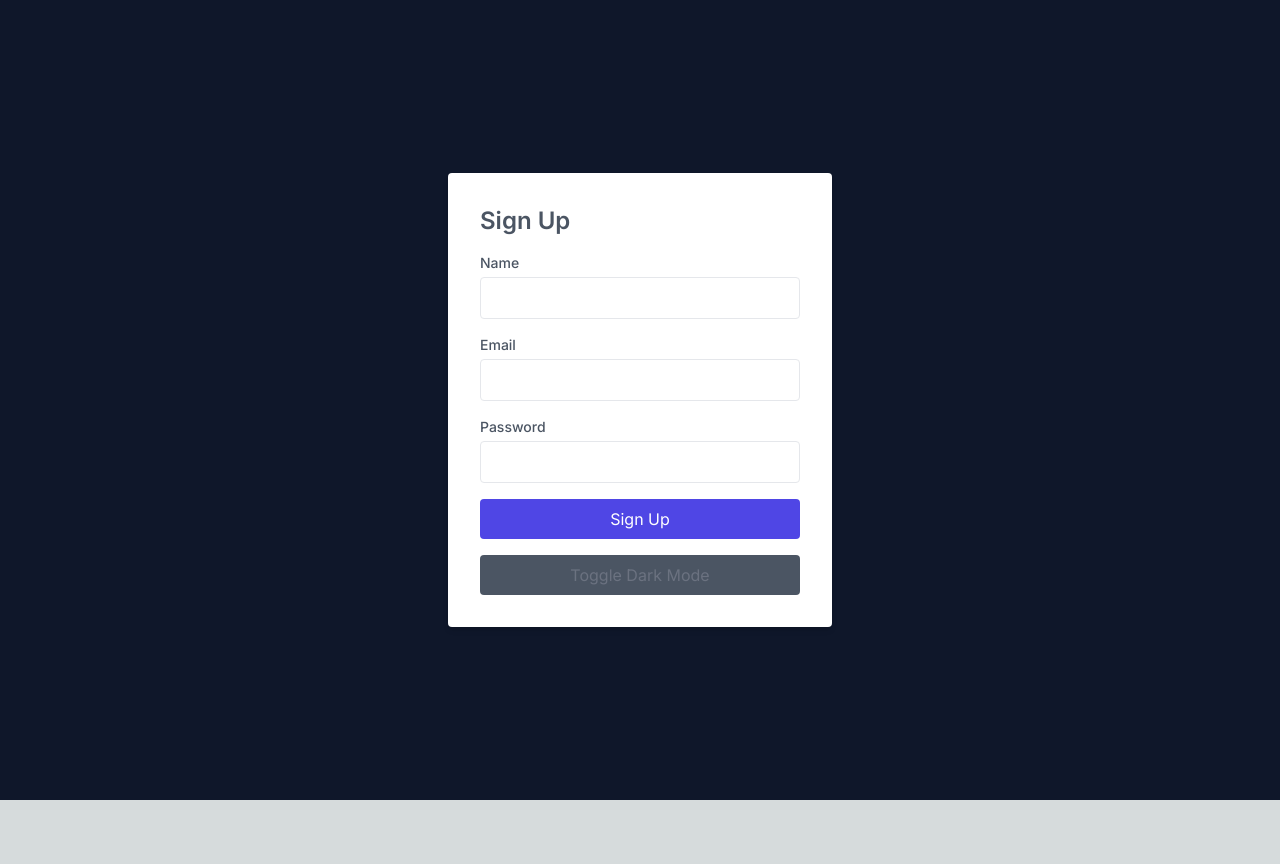
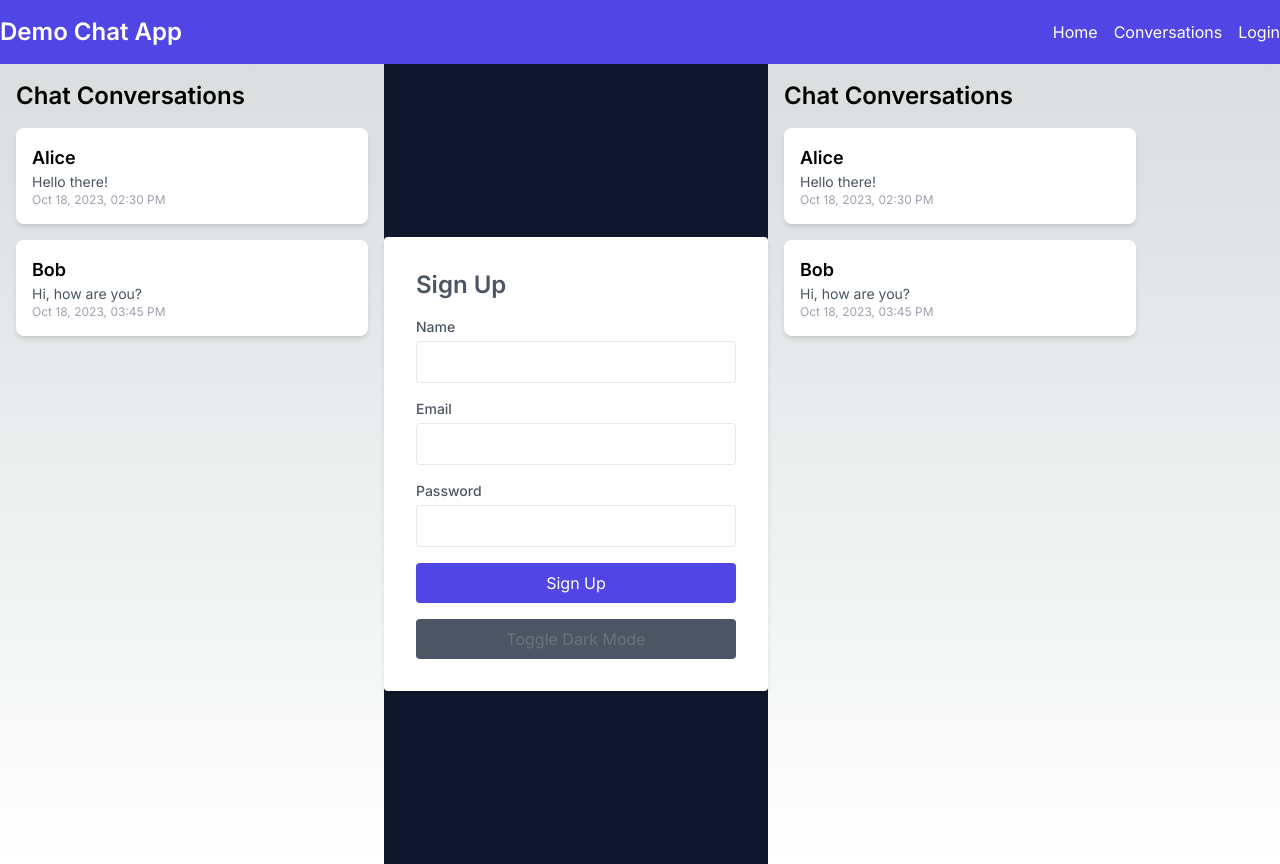
Before and after one commit to Kratosgado/nextjs-frontend-chat-app, a Next.js app: page /signup in a window 1280 px wide. Before the commit the page ends 800 px from the top, so only its background shows below. Built offline with nearby package versions, Linux system fonts and the light colour scheme.

Commit message:
separate components

```diff
--- a/src/app/(auth)/signup/page.tsx
+++ b/src/app/(auth)/signup/page.tsx
@@ -123,7 +123,6 @@ const inputLabel = `
     text-sm
     font-medium
     text-gray-600
-
 `
  const inputField = `
     mt-1
--- a/src/app/layout.tsx
+++ b/src/app/layout.tsx
@@ -1,6 +1,9 @@
 import type { Metadata } from 'next'
 import { Inter } from 'next/font/google'
 import './globals.css'
+import Link from 'next/link'
+import { Header } from '@/components/Header'
+import { ChatList } from '@/components/ChatList'
 
 const inter = Inter({ subsets: ['latin'] })
 
@@ -16,7 +19,14 @@ export default function RootLayout({
 }) {
   return (
     <html lang="en">
-      <body className={inter.className}>{children}</body>
+      <body className={inter.className}>
+        <Header />
+        <div className='flex flex-row w-full'>
+          <ChatList />
+          {children}
+          <ChatList />
+        </div>
+      </body>
     </html>
   )
 }
--- /dev/null
+++ b/src/components/ChatList.tsx
@@ -0,0 +1,47 @@
+
+// Sample data for chat conversations
+const conversations = [
+   {
+     id: 1,
+     convoName: 'Alice',
+     lastMessage: 'Hello there!',
+     lastMessageSentAt: '2023-10-18T14:30:00Z',
+   },
+   {
+     id: 2,
+     convoName: 'Bob',
+     lastMessage: 'Hi, how are you?',
+     lastMessageSentAt: '2023-10-18T15:45:00Z',
+   },
+   // Add more conversations as needed
+ ];
+
+ export const ChatList = () => {
+   return (
+     <aside className="p-4 w-96">
+       <h1 className="text-2xl font-semibold mb-4">Chat Conversations</h1>
+       <div className="grid gap-4">
+         {conversations.map((conversation) => (
+           <div
+             key={conversation.id}
+             className="p-4 bg-white shadow-md rounded-lg"
+           >
+             <h2 className="text-lg font-semibold">{conversation.convoName}</h2>
+             <p className="text-gray-600 text-sm">
+               {conversation.lastMessage}
+             </p>
+             <p className="text-gray-400 text-xs">
+               {formatDate(conversation.lastMessageSentAt)}
+             </p>
+           </div>
+         ))}
+       </div>
+     </aside>
+   );
+ };
+
+ // Function to format the date as needed (you can use a library like date-fns)
+ function formatDate(dateString: string) {
+ //   const options = { year: 'numeric', month: 'short', day: 'numeric', hour: '2-digit', minute: '2-digit' };
+   return new Date(dateString).toLocaleDateString(undefined,{ year: 'numeric', month: 'short', day: 'numeric', hour: '2-digit', minute: '2-digit' });
+ }
--- /dev/null
+++ b/src/components/Header.tsx
@@ -0,0 +1,21 @@
+import Link from "next/link";
+import { Links } from "./links";
+
+export type HeaderProps = {
+   username?: string;
+ }
+ export const Header = (headerProps: HeaderProps) => {
+   return (
+     <header className='bg-indigo-600 py-4 text-white'>
+       <div className='container mx-auto flex items-center justify-between'>
+         <h1 className='font-semibold text-2xl'>Demo Chat App</h1>
+         <div className='flex space-x-4'>
+           <Link className='hover:text-gray-300' href={"/"}>Home</Link>
+           <button className='hover:text-gray-300'>Conversations</button>
+           <Link href={"/signin"} className='hover:text-gray-300'>{!headerProps.username ? "Login": headerProps.username}</Link>
+         </div>
+       </div>
+       {/* <Links /> */}
+     </header>
+   )
+ }
```
Also changed, not shown: src/components/ChatterProfile.tsx (added), src/components/links.tsx (renamed from src/app/components/links.tsx).
